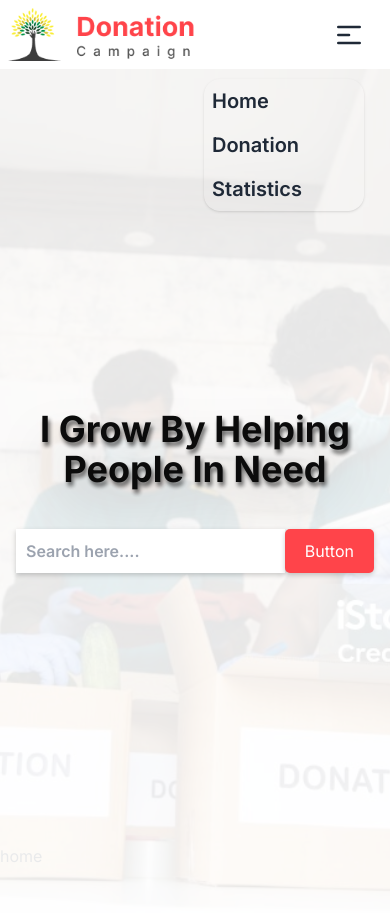
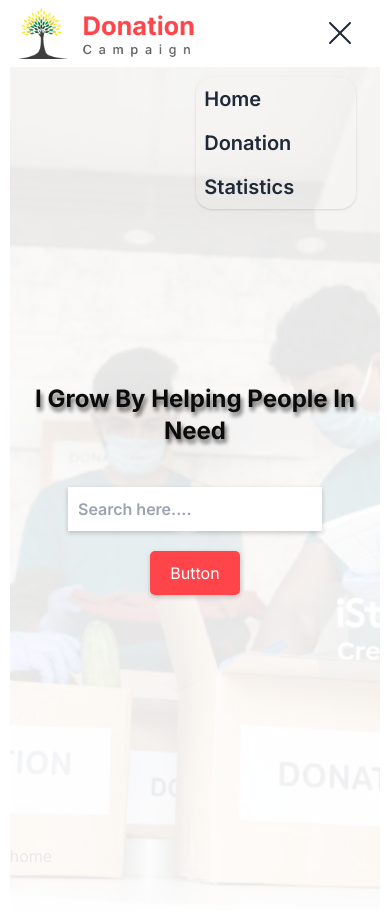
Before and after one commit to mr-tnmy-srkr/donation-campaign-assignment-8, a React (Vite) app: page / in a window 390 px wide. Both pictures are taken after a click on the label 349 px from the left and 34 px from the top of the page. Built offline with nearby package versions, Linux system fonts and the light colour scheme.

Commit message:
react icon added and navbar icon created

```diff
--- a/package.json
+++ b/package.json
@@ -14,6 +14,7 @@
     "match-sorter": "^6.3.1",
     "react": "^18.2.0",
     "react-dom": "^18.2.0",
+    "react-icons": "^4.11.0",
     "react-router-dom": "^6.16.0",
     "sort-by": "^0.0.2"
   },
--- a/src/components/Header/Header/Banner/Banner.jsx
+++ b/src/components/Header/Header/Banner/Banner.jsx
@@ -19,11 +19,11 @@
             <div className="hero-overlay opacity-90 bg-white"></div>
             <div className="hero-content text-center text-neutral-content  w-full">
               <div className="">
-                <h1 className="mb-5 text-4xl font-bold text-[#0B0B0B] drop-shadow-2xl text-shadow ">
+                <h1 className="mb-5 text-2xl md:text-4xl font-bold text-[#0B0B0B] drop-shadow-2xl text-shadow ">
                   I Grow By Helping People In Need
                 </h1>
 
-                <div className="input-container md:max-w-[80%] mx-auto mt-10">
+                <div className="input-container md:max-w-[80%] mx-auto mt-10 flex-col md:flex-row gap-5 md:gap-0">
                   <input type="text" className="text-black font-semibold" placeholder="Search here...." />
                   <button>Button</button>
                 </div>
--- a/src/components/Header/Header/Header.jsx
+++ b/src/components/Header/Header/Header.jsx
@@ -1,5 +1,5 @@
 import Banner from "./Banner/Banner";
-import NavBar from "./NavBar/NavBar";
+// import NavBar from "./NavBar/NavBar";
 
 
 
--- a/src/components/Header/Header/NavBar/NavBar.jsx
+++ b/src/components/Header/Header/NavBar/NavBar.jsx
@@ -1,6 +1,9 @@
+import { useState } from "react";
 import { Link, NavLink } from "react-router-dom";
+import { RxCross1 } from "react-icons/rx";
 
 const NavBar = () => {
+  const [isShow,setIsShow] = useState(true)
   const links = (
     <>
       <li>
@@ -26,7 +29,9 @@
 
         <div className="dropdown">
           <label tabIndex={0} className="btn btn-ghost lg:hidden">
-            <svg
+            <div onClick={()=>setIsShow(!isShow)}>
+         {
+          isShow ? ( <svg
               xmlns=""
               className="h-8 w-8"
               fill="none"
@@ -39,14 +44,18 @@
                 strokeWidth="2"
                 d="M4 6h16M4 12h8m-8 6h16"
               />
-            </svg>
+            </svg>):(<RxCross1 className="text-3xl font-bold"></RxCross1>)
+         }
+            </div>
           </label>
-          <ul
+          {
+            !isShow?(<ul
             tabIndex={0}
             className="text-xl font-semibold flex flex-col gap-4 -left-28  dropdown-content mt-5 z-[1] p-2 shadow  rounded-box w-40"
           >
             {links}
-          </ul>
+          </ul>):("")
+          }
         </div>
       </div>
       <div className="navbar-center hidden lg:flex ">
--- a/src/layout/MainLayout.jsx
+++ b/src/layout/MainLayout.jsx
@@ -3,7 +3,7 @@
 
 const MainLayout = () => {
   return (
-    <div className="container mx-auto">
+    <div className="container mx-auto w-[95%]">
       <Header></Header>
       <Outlet></Outlet>
     </div>
```
Also changed, not shown: 1 other file (tests, documents, lock files or other folders).
